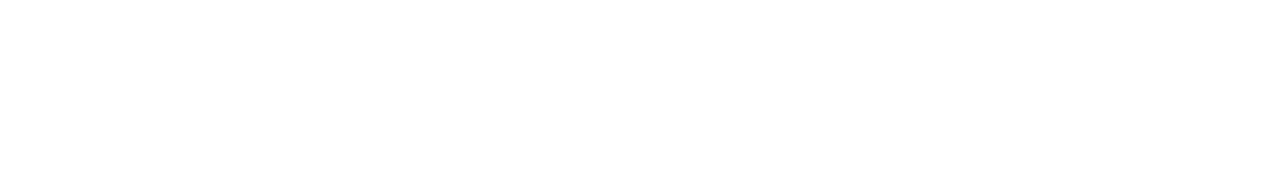
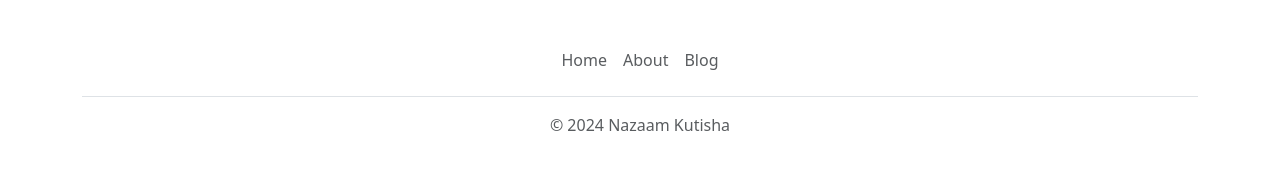
Before and after one commit to Nazaam/html-portfolio, a plain HTML site: page about.html in a window 1280 px wide. Drawn offline with nearby package versions, Linux system fonts and the light colour scheme.

Commit message:
Update about.html

```diff
--- a/about.html
+++ b/about.html
@@ -9,6 +9,24 @@
   </head>
 
   <body>
+
+    <div class="container" >
+      <footer class="py-3 my-4 " >
+        <ul class="nav justify-content-center border-bottom pb-3 mb-3 " >
+          <li class="nav-item"><a href="index.html" class="nav-link px-2 text-body-secondary">Home</a></li>
+          <!--
+          <li class="nav-item"><a href="#" class="nav-link px-2 text-body-secondary">Projects</a></li>
+          <li class="nav-item"><a href="#" class="nav-link px-2 text-body-secondary">Contact Me</a></li> -->
+          <li class="nav-item"><a href="about.html" class="nav-link px-2 text-body-secondary">About</a></li>
+          <li class="nav-item"><a href="blog.html" class="nav-link px-2 text-body-secondary">Blog</a></li>
+
+
+        </ul>
+        <p class="text-center text-body-secondary">© 2024 Nazaam Kutisha</p>
+      </footer>
+    </div>
 </body>
 
+
+
 </html>
```
